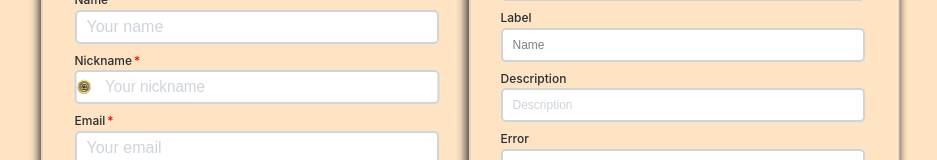
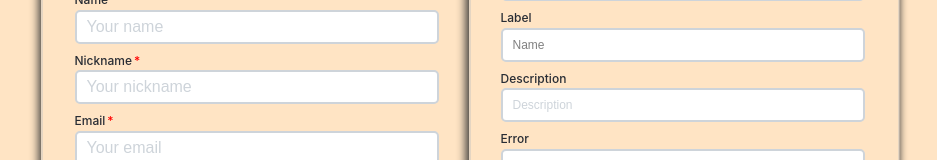
Before and after one commit to vitalyvitmens/rs-forms, a React (Create React App) app: page / in a window 1280 px wide. Shown: the part 865-1025 px from the top of the page, without its empty margins (187-1124 px from the left). Built offline with nearby package versions, Linux system fonts and the light colour scheme.

Commit message:
chore(src\components\CustomInput\CustomInput.jsx): добавляет настройки стилей props.sobaka

```diff
--- a/src/components/CustomInput/CustomInput.jsx
+++ b/src/components/CustomInput/CustomInput.jsx
@@ -21,14 +21,14 @@ export const CustomInput = forwardRef((props, ref) => {
 				style={{
 					borderRadius: props.radius + 'px',
 					fontSize: props.size + 'px',
-					backgroundImage: props.icon ? `url(${props.icon})` : 'none',
+					backgroundImage: props.sobaka ? `url(${props.sobaka})` : 'none',
 					backgroundPosition: 'left center',
 					backgroundRepeat: 'no-repeat',
 					backgroundSize: props.size + 'px',
-					paddingLeft: props.icon && '30px',
-					transform: props.icon && 'scaleX(0.95)',
-					marginLeft: props.icon && '-10px',
-					marginRight: props.icon && '-10px',
+					paddingLeft: props.sobaka && '30px',
+					transform: props.sobaka && 'scaleX(0.95)',
+					marginLeft: props.sobaka && '-10px',
+					marginRight: props.sobaka && '-10px',
 				}}
 			/>
 			<span className={styles.error}>{props.error}</span>
```
